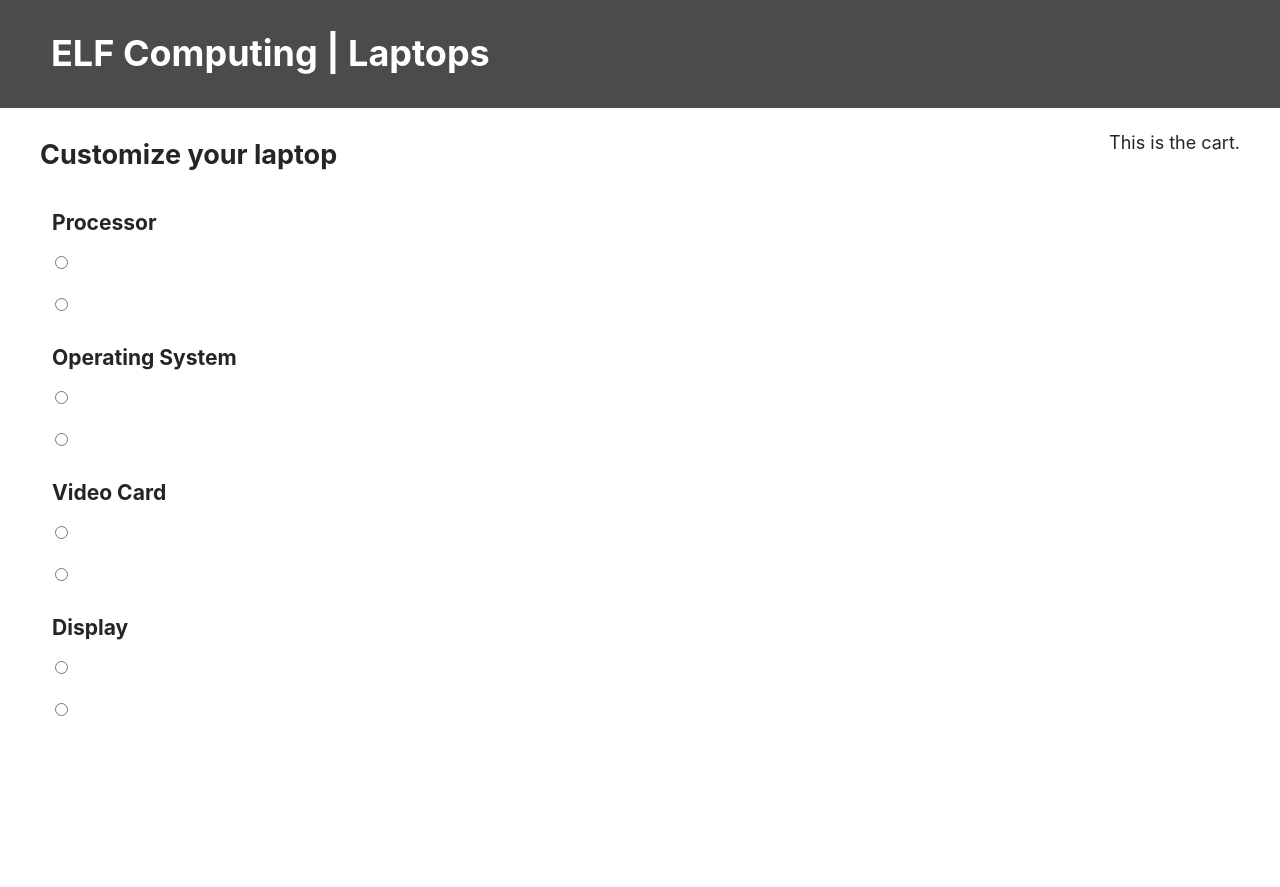
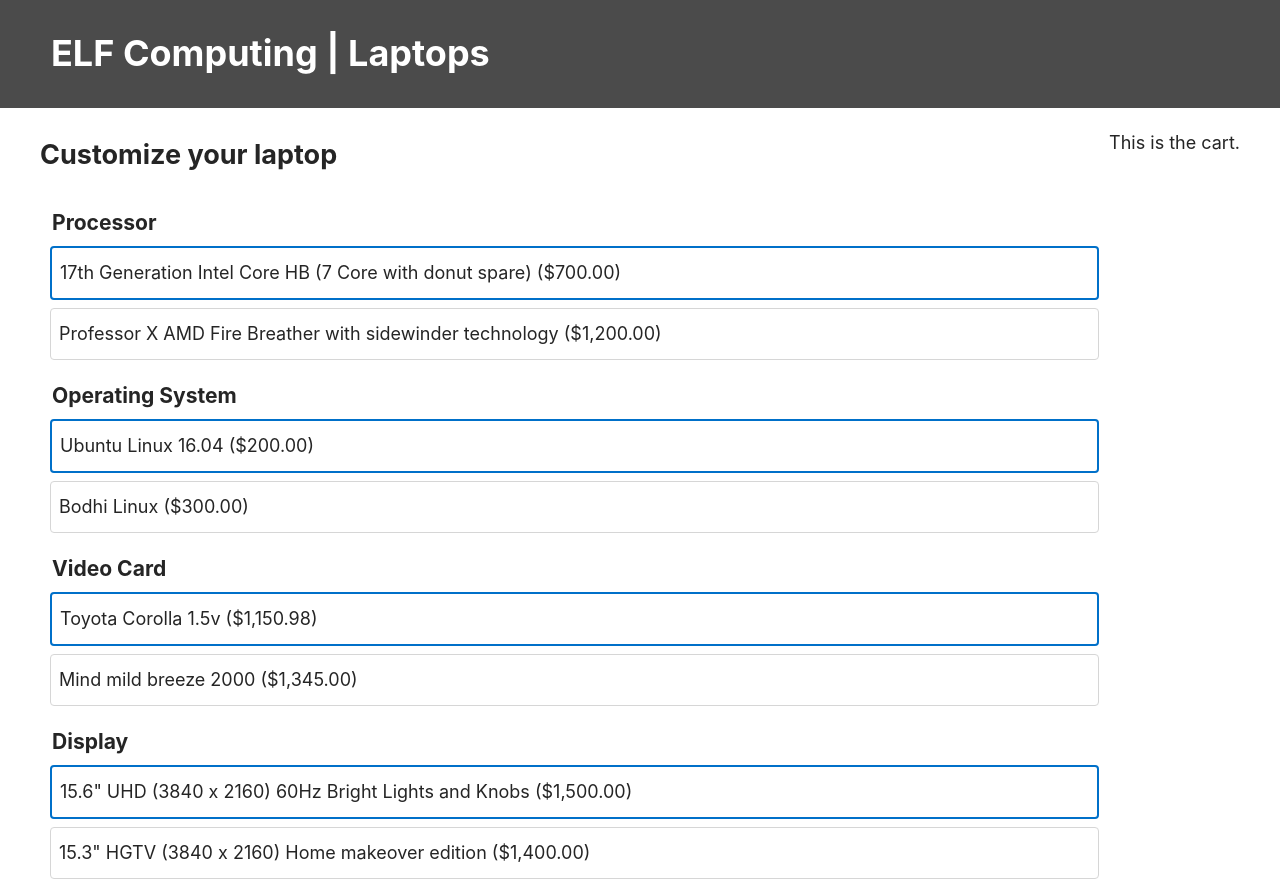
Before and after one commit to raeas/laptop_customizer, a React (Create React App) app: page / in a window 1280 px wide. Before the commit the page ends 800 px from the top, so only its background shows below. Built offline with nearby package versions, Linux system fonts and the light colour scheme.

Commit message:
revised FeatureItem

```diff
--- a/src/FeatureItem.js
+++ b/src/FeatureItem.js
@@ -2,20 +2,41 @@ import React, { Component } from 'react';
 import "./FeatureItem.css";
 import slugify from 'slugify';
 
-
+const USCurrencyFormat = new Intl.NumberFormat('en-US', {
+    style: 'currency',
+    currency: 'USD'
+  });
 
 class FeatureItem extends Component {
+    static defaultProps = {
+        itemHash: '',
+        feature: '',
+        item: {
+            name: '',
+            cost: 0
+        },
+        selectedFeatureName: '',
+        updateFeature: () => {return}
+    };
+
     render() {
-        const computerFeatures = this.props.features
-        console.log(this.props)
-            //.map(features, key) =>
         return (
             <div className="feature__item">
-                <input type="radio" id="name">
+                <input
+                    type="radio"
+                    id={this.props.itemHash}
+                    className="feature__option"
+                    name={slugify(this.props.feature)}
+                    checked={this.props.item.name === this.props.selectedFeatureName}
+                    onChange={() => this.props.updateFeature(this.props.feature, this.props.item)}
+                >
                 </input>
+                <label htmlFor={this.props.itemHash} className="feature__label">
+                    {this.props.item.name} ({USCurrencyFormat.format(this.props.item.cost)})
+                </label>
             </div>
 
-        )
+        );
     }
 }
 
```
